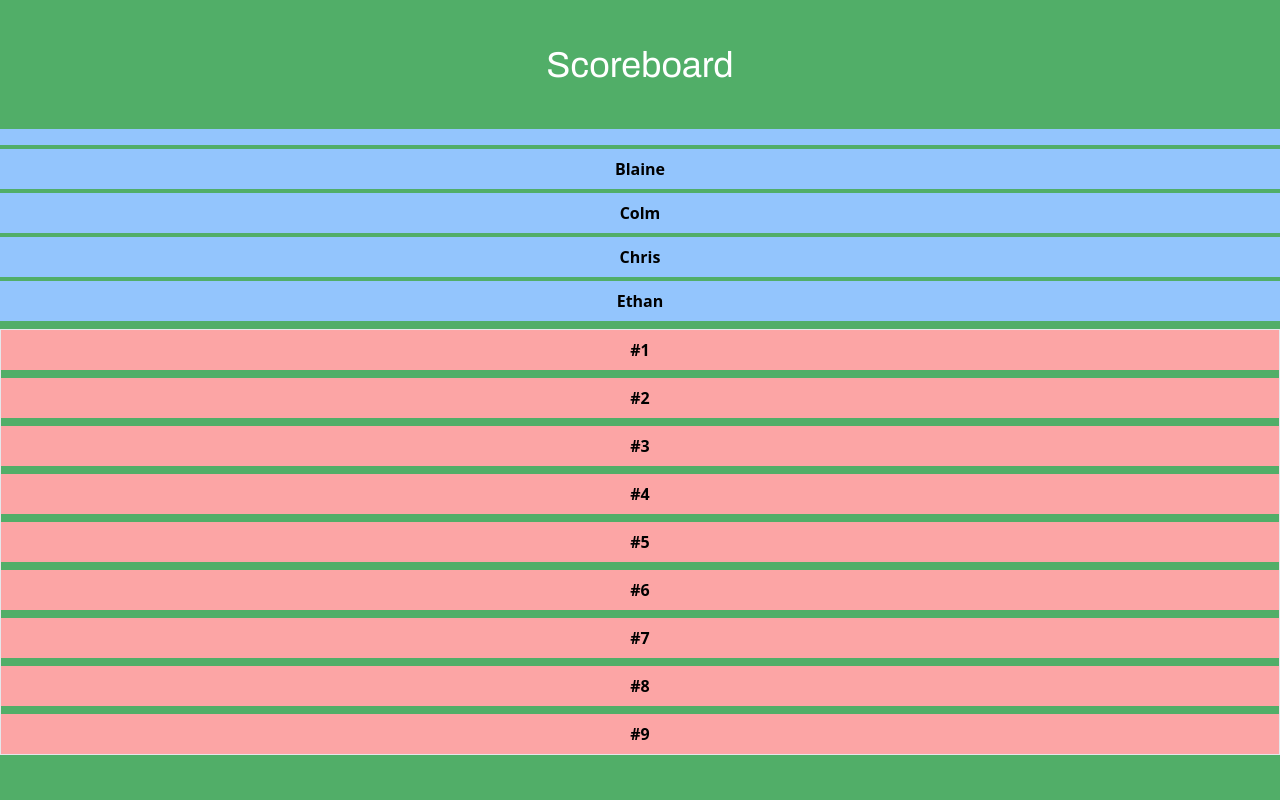
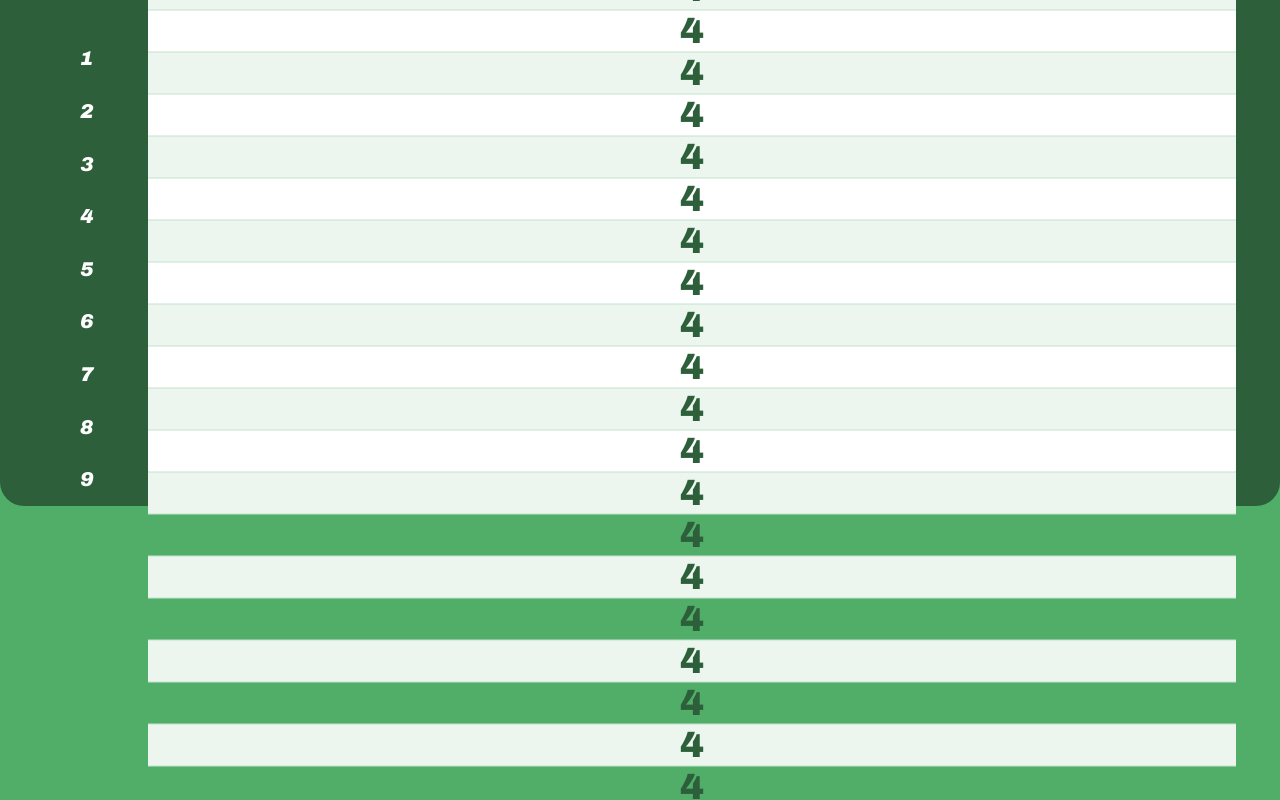
Before and after one commit to lbare/AlderGreens, a React (Vite) app: page /#/scorecard in a window 1280 px wide. Built offline with nearby package versions, Linux system fonts and the light colour scheme.

Commit message:
Create general scorecard look

```diff
--- a/src/routes/Scorecard.tsx
+++ b/src/routes/Scorecard.tsx
@@ -1,36 +1,86 @@
-const numPlayers = 4;
-const names = ["Blaine", "Colm", "Chris", "Ethan"];
+const Scorecard = () => {
+  const names = ["Blaine", "Spencer", "Chris", "Levi"];
 
-const Scorecard = () => {
   return (
-    <div className="flex justify-evenly flex-col items-center h-screen">
-      <h1 className="font-archivo text-white text-4xl">Scoreboard</h1>
-      {/* Grid for top names */}
-      <div className="w-full">
-        <div className={`grid grid-cols-${numPlayers + 1} gap-1`}>
-          {/* Empty cell for the top-left corner */}
-          <div className="bg-blue-300 text-black font-bold text-center py-2"></div>
-          {/* Render player names in the top row */}
-          {names.map((name) => (
+    <div className="flex w-full h-full justify-center">
       <div
-              key={name}
-              className="bg-blue-300 text-black font-bold text-center p-2"
+        className="flex w-full flex-row bg-green-700 justify-end items-end rounded-b-3xl"
+        style={{
+          marginBottom: "23%",
+        }}
       >
-              {name}
+        <div className="flex flex-col h-full w-full items-end">
+          <div
+            className="flex flex-col w-1/2 mt-8"
+            style={{
+              height: "70vh",
+            }}
+          >
+            {[...Array(9)].map((_, i) => (
+              <div
+                className="flex w-full h-full justify-center items-center"
+                key={i}
+              >
+                <h1 className="font-archivo font-black text-xl italic text-white">
+                  {i + 1}
+                </h1>
               </div>
             ))}
           </div>
-        {/* Grid for hole numbers and scores */}
-        <div className={`grid grid-cols-1 gap-2 mt-2 border`}>
-          {/* Render hole numbers in the left column */}
-          {Array.from({ length: 9 }, (_, index) => (
+        </div>
+        <div className="flex flex-col justify-center items-center">
           <div
-              key={index}
-              className="bg-red-300 text-black font-bold text-center p-2"
+            className="flex flex-row justify-center items-center mr-3"
+            style={{
+              width: "90vw",
+            }}
           >
-              #{index + 1}
+            {names.map((name) => (
+              <div
+                className="flex justify-center items-center"
+                style={{
+                  width: "24%",
+                }}
+              >
+                <h1 className="text-white font-archivo text-3xl italic font-black">
+                  {name[0]}
+                </h1>
               </div>
             ))}
+          </div>
+          <div
+            className={`grid grid-cols-${names.length} grid-rows-10 mb-5 mr-3 rounded-2xl bg-white`}
+            style={{
+              height: "70vh",
+              width: "85vw",
+            }}
+          >
+            {[...Array(names.length * 9)].map((_, i) => (
+              <div
+                key={i}
+                className={`${
+                  i === 0
+                    ? "rounded-tl-2xl" // top left
+                    : i === names.length - 1
+                    ? "rounded-tr-2xl" // top right
+                    : i === names.length * 9 - 1
+                    ? "rounded-br-2xl" // bottom right
+                    : i === names.length * 9 - names.length
+                    ? "rounded-bl-2xl" // bottom left
+                    : ""
+                } flex border-y border-green-200 border-opacity-50 justify-center items-center ${
+                  i % 2 !== 0 ? "bg-green-100" : ""
+                }`}
+                onClick={() => {
+                  prompt("Enter score");
+                }}
+              >
+                <h1 className="font-black font-archivo text-4xl text-green-700">
+                  4
+                </h1>
+              </div>
+            ))}
+          </div>
         </div>
       </div>
     </div>
```
Lines whose indentation alone changed are shown as unchanged.
